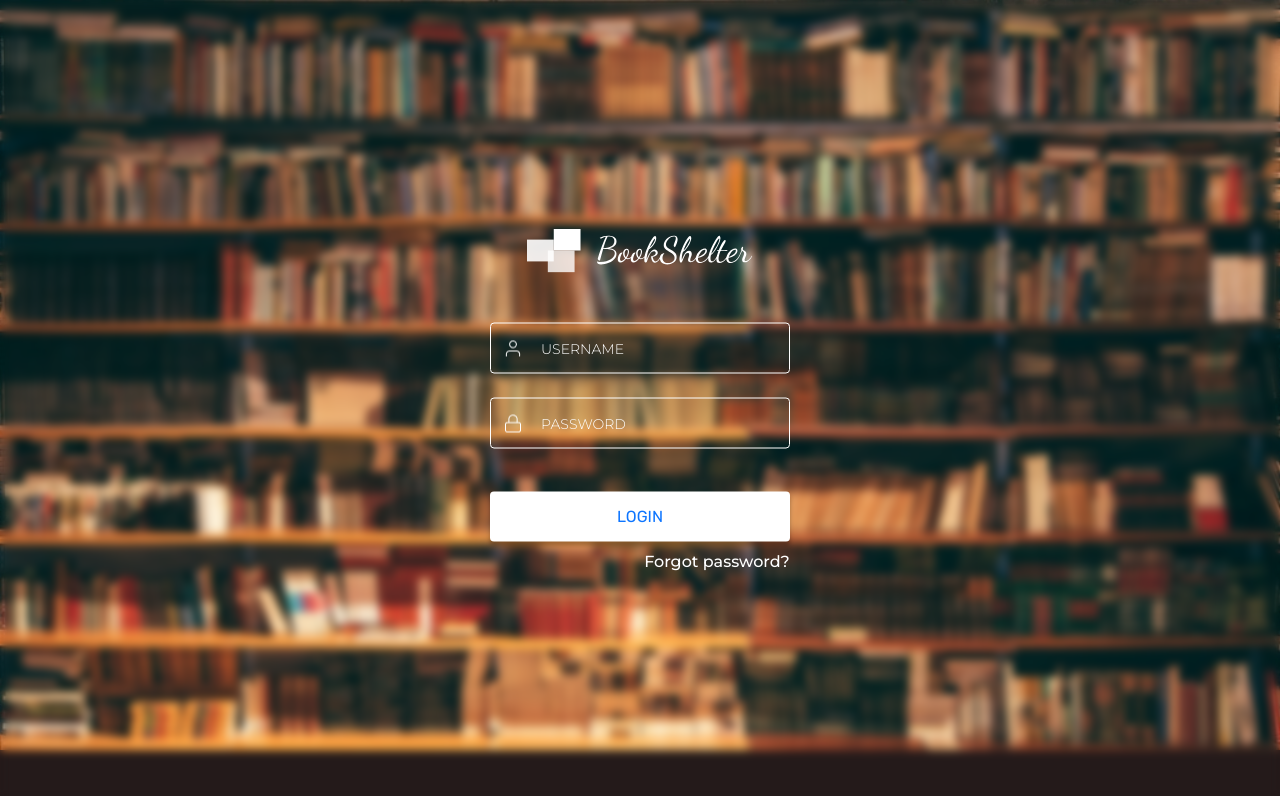
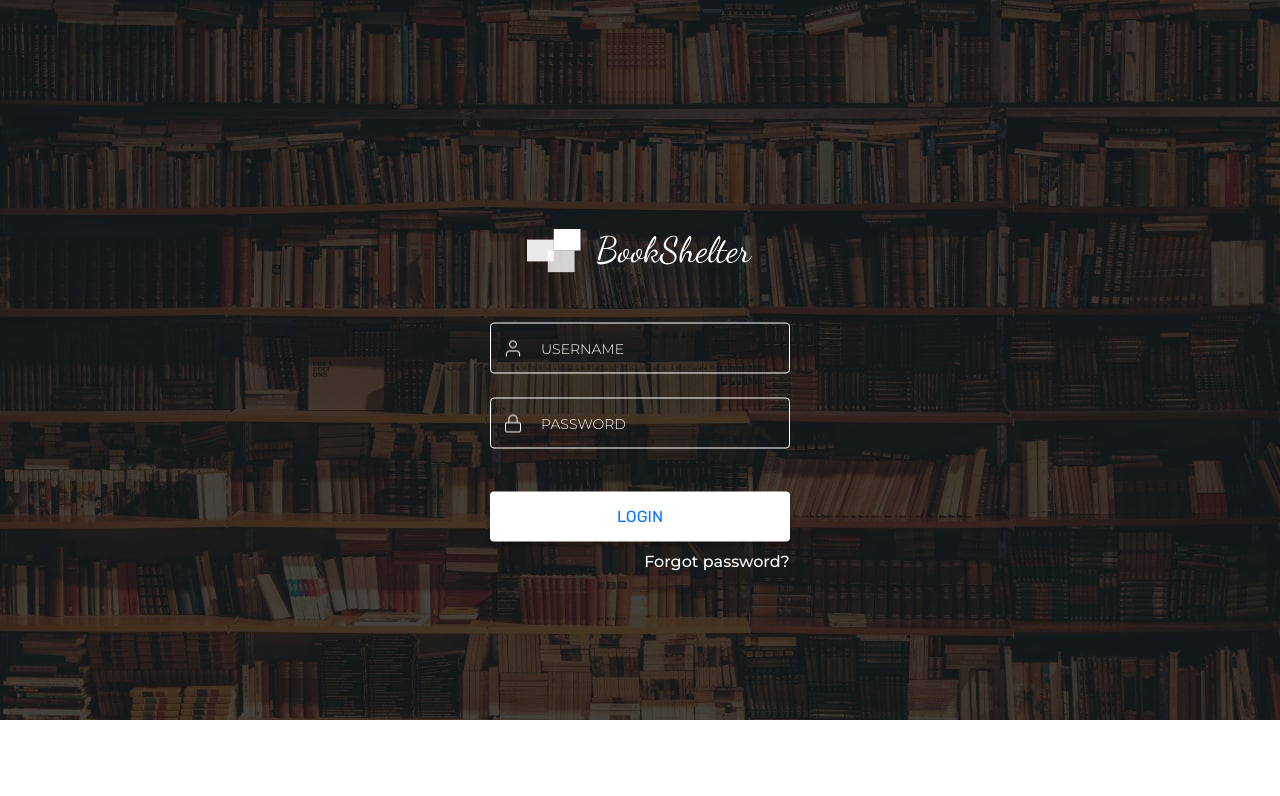
Before and after one commit to boburbekburkhonov/bookshelter, a plain HTML site: page index.html in a window 1280 px wide. Drawn offline with nearby package versions, Linux system fonts and the light colour scheme.

Commit message:
feat: background-img

```diff
--- a/css/index.css
+++ b/css/index.css
@@ -80,17 +80,9 @@ img {
 }
 
 .login-page {
-  background-image: url(../images/background.jfif);
+  background-image: url(../images/login-background.jpg);
   background-repeat: no-repeat;
   background-size: cover;
-  position: absolute;
-  top: 0;
-  left: 0;
-  width: 100%;
-  height: 100%;
-  background-color:#241a1a;
-  backdrop-filter: blur(5px);
-  z-index: 10;
 }
 
 .login-page-wrapper {
--- a/js/about.js
+++ b/js/about.js
@@ -158,7 +158,7 @@ elInput.addEventListener("change", () => {
 // SORT-BTN -----------------------------------------
 
 elSortBtn.addEventListener("click", () => {
-  sort = "newest ";
+  sort = "newest";
   elList.innerHTML = null;
   getBooks()
 })
```
Also changed, not shown: images/login-background.jpg (added).
